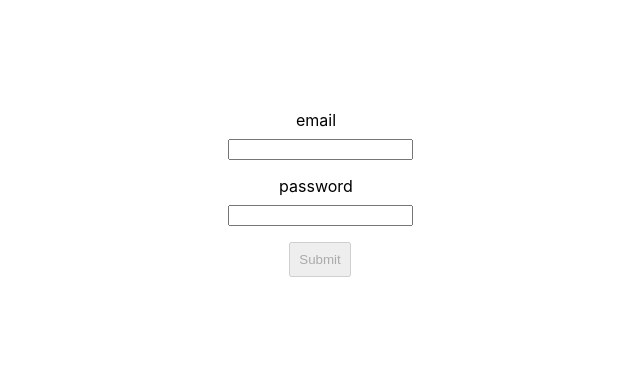
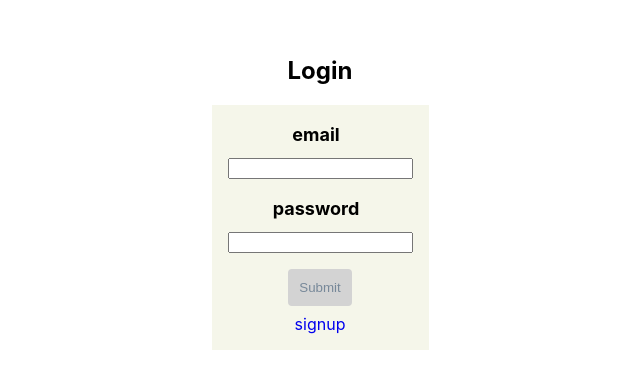
Before and after one commit to edgarinhm/react-wekall-challenge, a React (Create React App) app: page /login in a window 1280 px wide. Shown: the part 127-516 px from the top of the page, without its empty margins (320-960 px from the left). Built offline with nearby package versions, Linux system fonts and the light colour scheme.

Commit message:
add styles form to Login components add links between signup and login refactor import of css to scss login style file

```diff
--- a/src/pages/Login/Login.tsx
+++ b/src/pages/Login/Login.tsx
@@ -3,12 +3,15 @@ import Loader from "../../components/layout/Loader";
 import Button from "../../components/common/Button";
 import Input from "../../components/common/Input";
 import useLogin from "./useLogin";
-import "./login.css";
+import styles from "./login.module.scss";
+import routesPathsContant from "../../constants/routes-paths-constant";
+import { Link } from "react-router-dom";
 
 const Login = () => {
   const { handleLogin, handleChange, disabled, error } = useLogin();
   return (
-    <section className="login_wrap">
+    <section className={styles.login_wrap}>
+      <h1>Login</h1>
       <FormStatus />
       <Loader />
       <form onSubmit={handleLogin}>
@@ -26,8 +29,11 @@ const Login = () => {
           onChange={handleChange}
           error={error.password}
         />
-        <div className="actions">
+        <div className={styles.actions}>
           <Button type="submit" label="Submit" disabled={disabled} />
+        </div>
+        <div className={styles.links}>
+          <Link to={routesPathsContant.signup}>signup</Link>
         </div>
       </form>
     </section>
--- a/src/pages/Login/login.css
+++ /dev/null
@@ -1,12 +0,0 @@
-.login_wrap {
-    height: 80vh;
-    display: flex;
-    flex-direction: column;
-    justify-content: center;
-    align-items: center;
-}
-
-.actions {
-    display: flex;
-    justify-content: center;
-}
--- /dev/null
+++ b/src/pages/Login/login.module.scss
@@ -0,0 +1,54 @@
+.login {
+    &_wrap {
+        height: 80vh;
+        display: flex;
+        flex-direction: column;
+        justify-content: center;
+        align-items: center;
+
+        form {
+            padding: 1rem;
+            background: #f5f6ea;
+
+            label {
+                font-style: normal;
+                font-variant-ligatures: normal;
+                font-variant-caps: normal;
+                font-variant-numeric: normal;
+                font-variant-east-asian: normal;
+                font-weight: bold;
+                font-stretch: normal;
+                font-size: 18px;
+                line-height: 28px;
+                letter-spacing: 0;
+            }
+        }
+    }
+}
+
+.actions {
+    display: flex;
+    justify-content: center;
+
+    button:disabled {
+        background-color: lightgray;
+        color: lightslategray;
+        border-color: lightgrey;
+    }
+
+    button {
+        border-radius: 4px;
+        background: #d54215;
+        border: 3px solid #d54215;
+        color: #fff;
+    }
+}
+
+.links {
+    margin-top: .5rem;
+    text-align: center;
+
+    a {
+        text-decoration: none;
+    }
+}
--- a/src/pages/Signup/Signup.tsx
+++ b/src/pages/Signup/Signup.tsx
@@ -11,6 +11,7 @@ const Signup = () => {
   const { handleSignup, handleChange, disabled, error } = useSignup();
   return (
     <section className={styles.signup_wrap}>
+      <h1>Signup</h1>
       <FormStatus />
       <Loader />
       <form className={styles.signup_form} onSubmit={handleSignup}>
```
